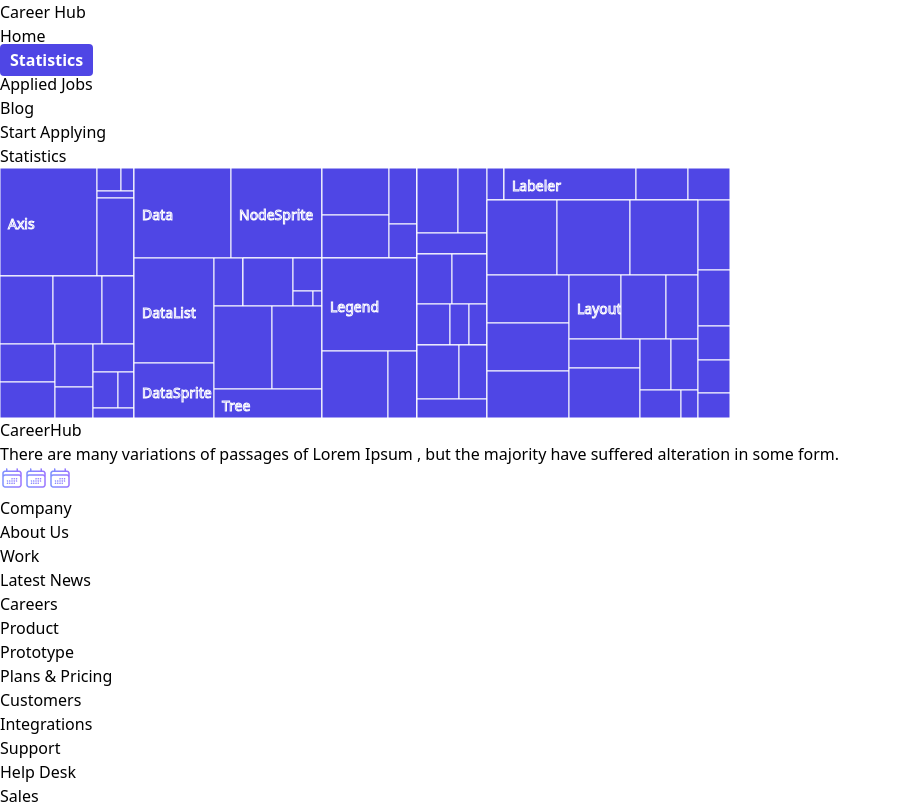
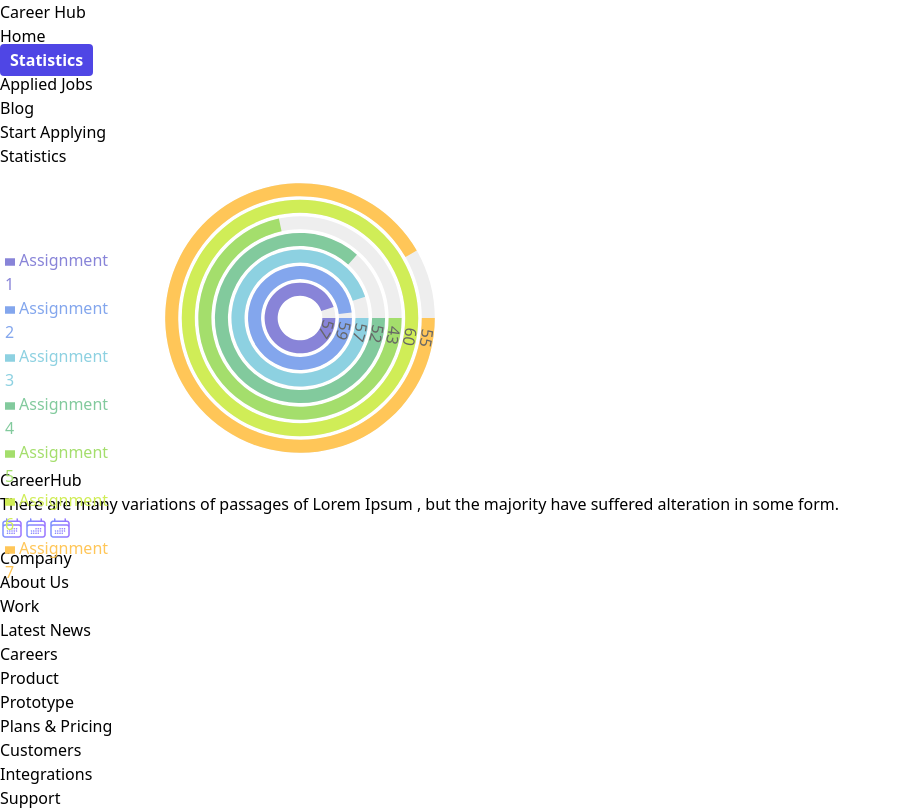
Before and after one commit to Amiodas/chakri, a React (Vite) app: page /Statistics in a window 1280 px wide. Shown: the top 810 px of the page, without its empty margins (0-901 px from the left). Built offline with nearby package versions, Linux system fonts and the light colour scheme.

Commit message:
#statistics chart implemented

```diff
--- a/src/components/Statistics/Statistics.jsx
+++ b/src/components/Statistics/Statistics.jsx
@@ -1,348 +1,51 @@
-import { Treemap } from "recharts";
+import { Legend, RadialBar, RadialBarChart, Tooltip, Treemap } from "recharts";
 
 function Statistics() {
   const data = [
     {
-      name: "axis",
-      children: [
-        {
-          name: "Axis",
-          size: 24593,
-        },
-        {
-          name: "Axes",
-          size: 1302,
-        },
-        {
-          name: "AxisGridLine",
-          size: 652,
-        },
-        {
-          name: "AxisLabel",
-          size: 636,
-        },
-        {
-          name: "CartesianAxes",
-          size: 6703,
-        },
-      ],
+      name: "Assignment 1",
+      mark: 57,
+      pv: 2400,
+      fill: "#8884d8",
     },
     {
-      name: "controls",
-      children: [
-        {
-          name: "TooltipControl",
-          size: 8435,
-        },
-        {
-          name: "SelectionControl",
-          size: 7862,
-        },
-        {
-          name: "PanZoomControl",
-          size: 5222,
-        },
-        {
-          name: "HoverControl",
-          size: 4896,
-        },
-        {
-          name: "ControlList",
-          size: 4665,
-        },
-        {
-          name: "ClickControl",
-          size: 3824,
-        },
-        {
-          name: "ExpandControl",
-          size: 2832,
-        },
-        {
-          name: "DragControl",
-          size: 2649,
-        },
-        {
-          name: "AnchorControl",
-          size: 2138,
-        },
-        {
-          name: "Control",
-          size: 1353,
-        },
-        {
-          name: "IControl",
-          size: 763,
-        },
-      ],
+      name: "Assignment 2",
+      mark: 59,
+      pv: 4567,
+      fill: "#83a6ed",
     },
     {
-      name: "data",
-      children: [
-        {
-          name: "Data",
-          size: 20544,
-        },
-        {
-          name: "NodeSprite",
-          size: 19382,
-        },
-        {
-          name: "DataList",
-          size: 19788,
-        },
-        {
-          name: "DataSprite",
-          size: 10349,
-        },
-        {
-          name: "EdgeSprite",
-          size: 3301,
-        },
-        {
-          name: "render",
-          children: [
-            {
-              name: "EdgeRenderer",
-              size: 5569,
-            },
-            {
-              name: "ShapeRenderer",
-              size: 2247,
-            },
-            {
-              name: "ArrowType",
-              size: 698,
-            },
-            {
-              name: "IRenderer",
-              size: 353,
-            },
-          ],
-        },
-        {
-          name: "ScaleBinding",
-          size: 11275,
-        },
-        {
-          name: "TreeBuilder",
-          size: 9930,
-        },
-        {
-          name: "Tree",
-          size: 7147,
-        },
-      ],
+      name: "Assignment 3",
+      mark: 57,
+      pv: 1398,
+      fill: "#8dd1e1",
     },
     {
-      name: "events",
-      children: [
-        {
-          name: "DataEvent",
-          size: 7313,
-        },
-        {
-          name: "SelectionEvent",
-          size: 6880,
-        },
-        {
-          name: "TooltipEvent",
-          size: 3701,
-        },
-        {
-          name: "VisualizationEvent",
-          size: 2117,
-        },
-      ],
+      name: "Assignment 4",
+      mark: 52,
+      pv: 9800,
+      fill: "#82ca9d",
     },
     {
-      name: "legend",
-      children: [
-        {
-          name: "Legend",
-          size: 20859,
-        },
-        {
-          name: "LegendRange",
-          size: 10530,
-        },
-        {
-          name: "LegendItem",
-          size: 4614,
-        },
-      ],
+      name: "Assignment 5",
+      mark: 43,
+      pv: 3908,
+      fill: "#a4de6c",
     },
     {
-      name: "operator",
-      children: [
-        {
-          name: "distortion",
-          children: [
-            {
-              name: "Distortion",
-              size: 6314,
-            },
-            {
-              name: "BifocalDistortion",
-              size: 4461,
-            },
-            {
-              name: "FisheyeDistortion",
-              size: 3444,
-            },
-          ],
-        },
-        {
-          name: "encoder",
-          children: [
-            {
-              name: "PropertyEncoder",
-              size: 4138,
-            },
-            {
-              name: "Encoder",
-              size: 4060,
-            },
-            {
-              name: "ColorEncoder",
-              size: 3179,
-            },
-            {
-              name: "SizeEncoder",
-              size: 1830,
-            },
-            {
-              name: "ShapeEncoder",
-              size: 1690,
-            },
-          ],
-        },
-        {
-          name: "filter",
-          children: [
-            {
-              name: "FisheyeTreeFilter",
-              size: 5219,
-            },
-            {
-              name: "VisibilityFilter",
-              size: 3509,
-            },
-            {
-              name: "GraphDistanceFilter",
-              size: 3165,
-            },
-          ],
-        },
-        {
-          name: "IOperator",
-          size: 1286,
-        },
-        {
-          name: "label",
-          children: [
-            {
-              name: "Labeler",
-              size: 9956,
-            },
-            {
-              name: "RadialLabeler",
-              size: 3899,
-            },
-            {
-              name: "StackedAreaLabeler",
-              size: 3202,
-            },
-          ],
-        },
-        {
-          name: "layout",
-          children: [
-            {
-              name: "RadialTreeLayout",
-              size: 12348,
-            },
-            {
-              name: "NodeLinkTreeLayout",
-              size: 12870,
-            },
-            {
-              name: "CirclePackingLayout",
-              size: 12003,
-            },
-            {
-              name: "CircleLayout",
-              size: 9317,
-            },
-            {
-              name: "TreeMapLayout",
-              size: 9191,
-            },
-            {
-              name: "StackedAreaLayout",
-              size: 9121,
-            },
-            {
-              name: "Layout",
-              size: 7881,
-            },
-            {
-              name: "AxisLayout",
-              size: 6725,
-            },
-            {
-              name: "IcicleTreeLayout",
-              size: 4864,
-            },
-            {
-              name: "DendrogramLayout",
-              size: 4853,
-            },
-            {
-              name: "ForceDirectedLayout",
-              size: 8411,
-            },
-            {
-              name: "BundledEdgeRouter",
-              size: 3727,
-            },
-            {
-              name: "IndentedTreeLayout",
-              size: 3174,
-            },
-            {
-              name: "PieLayout",
-              size: 2728,
-            },
-            {
-              name: "RandomLayout",
-              size: 870,
-            },
-          ],
-        },
-        {
-          name: "OperatorList",
-          size: 5248,
-        },
-        {
-          name: "OperatorSequence",
-          size: 4190,
-        },
-        {
-          name: "OperatorSwitch",
-          size: 2581,
-        },
-        {
-          name: "Operator",
-          size: 2490,
-        },
-        {
-          name: "SortOperator",
-          size: 2023,
-        },
-      ],
+      name: "Assignment 6",
+      mark: 60,
+      pv: 4800,
+      fill: "#d0ed57",
+    },
+    {
+      name: "Assignment 7",
+      mark: 55,
+      pv: 4800,
+      fill: "#ffc658",
     },
   ];
+
   return (
     <div className="container mx-auto px-16 pt-4 pb-10">
       <div className="bg-slate-100 py-16 rounded-lg">
@@ -350,16 +53,35 @@ function Statistics() {
           Statistics
         </h1>
       </div>
-      <div className="my-10 flex items-center justify-center">
-        <Treemap
-          width={730}
-          height={250}
-          data={data}
-          dataKey="size"
-          aspectRatio={4 / 3}
-          stroke="#fff"
-          fill="#4f46e5"
-        />
+      <div className="my-10">
+        <div className="flex items-center justify-center">
+          <RadialBarChart
+            width={600}
+            height={300}
+            innerRadius="20%"
+            outerRadius="100%"
+            data={data}
+            startAngle={360}
+            endAngle={0}
+          >
+            <RadialBar
+              minAngle={15}
+              label={{ fill: "#666", position: "insideStart" }}
+              background
+              clockWise={true}
+              dataKey="mark"
+            />
+            <Legend
+              iconSize={10}
+              width={120}
+              height={140}
+              layout="horizontal"
+              verticalAlign="middle"
+              align="left"
+            />
+            <Tooltip />
+          </RadialBarChart>
+        </div>
       </div>
     </div>
   );
```
